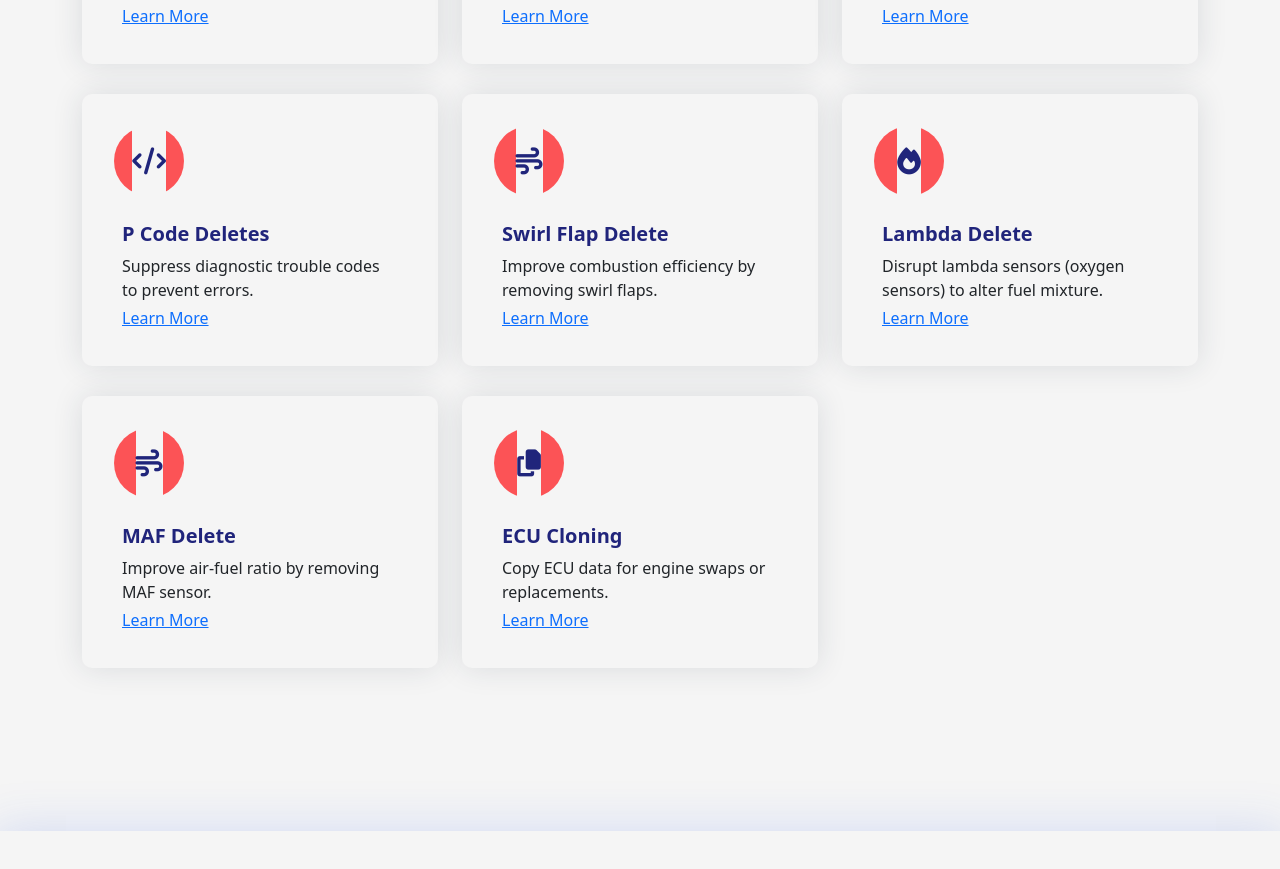
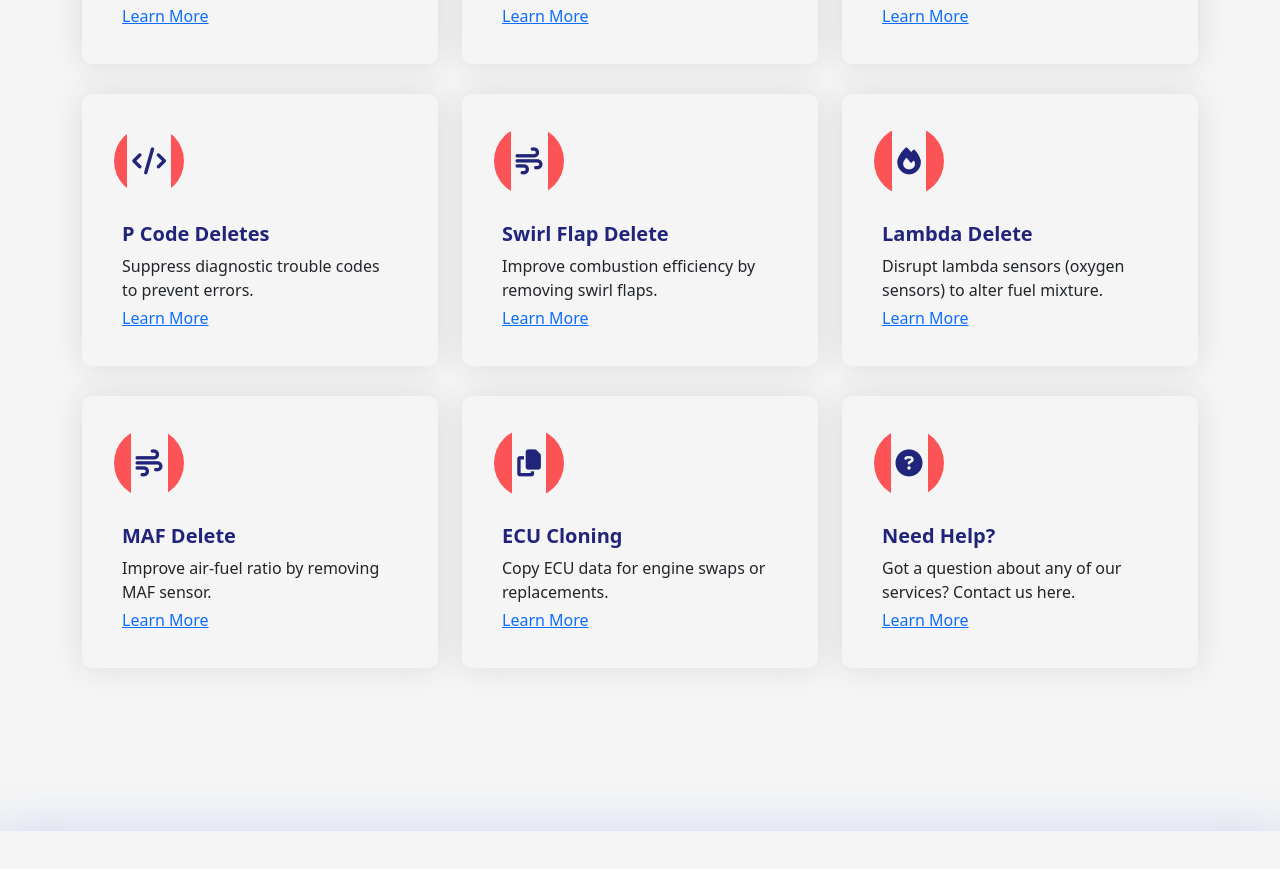
Before and after one commit to joshthomas98/adblue-solution-website, a React (Vite) app: page /services in a window 1280 px wide. Shown: the part 841-1710 px from the top of the page. Built offline with nearby package versions, Linux system fonts and the light colour scheme; some icons are missing.

Commit message:
26/4/24 - 2

```diff
--- a/src/pages/Services.jsx
+++ b/src/pages/Services.jsx
@@ -97,6 +97,13 @@ const Services = () => {
         "ECU cloning involves copying the software and data from one ECU to another, typically for purposes such as engine swaps or replacements. It ensures that the replacement ECU has the same programming and configuration as the original.",
       iconClass: "fas fa-copy",
     },
+    {
+      id: 12,
+      name: "Need Help?",
+      shortDescription:
+        "Got a question about any of our services? Contact us here.",
+      iconClass: "fas fa-question-circle",
+    },
   ];
 
   return (
@@ -119,12 +126,20 @@ const Services = () => {
                   <div className="icon">
                     <i
                       className={service.iconClass}
-                      style={{ color: "#20257B" }}
+                      style={{
+                        color: "#20257B",
+                        paddingRight: "5px",
+                        paddingLeft: "5px",
+                      }}
                     />
                   </div>
                   <div className="feature-content px-2 py-1">
                     <h5>{service.name}</h5>
                     <p className="pb-1">{service.shortDescription}</p>
+                    {/* Conditionally render Link for the "Need Help?" service */}
+                    {service.id === 12 ? (
+                      <Link to="/contact">Learn More</Link>
+                    ) : (
                       <Link
                         to={{
                           pathname: `/individual-service/${service.id}`,
@@ -133,6 +148,7 @@ const Services = () => {
                       >
                         Learn More
                       </Link>
+                    )}
                   </div>
                 </div>
               </div>
```
Lines whose indentation alone changed are shown as unchanged.
